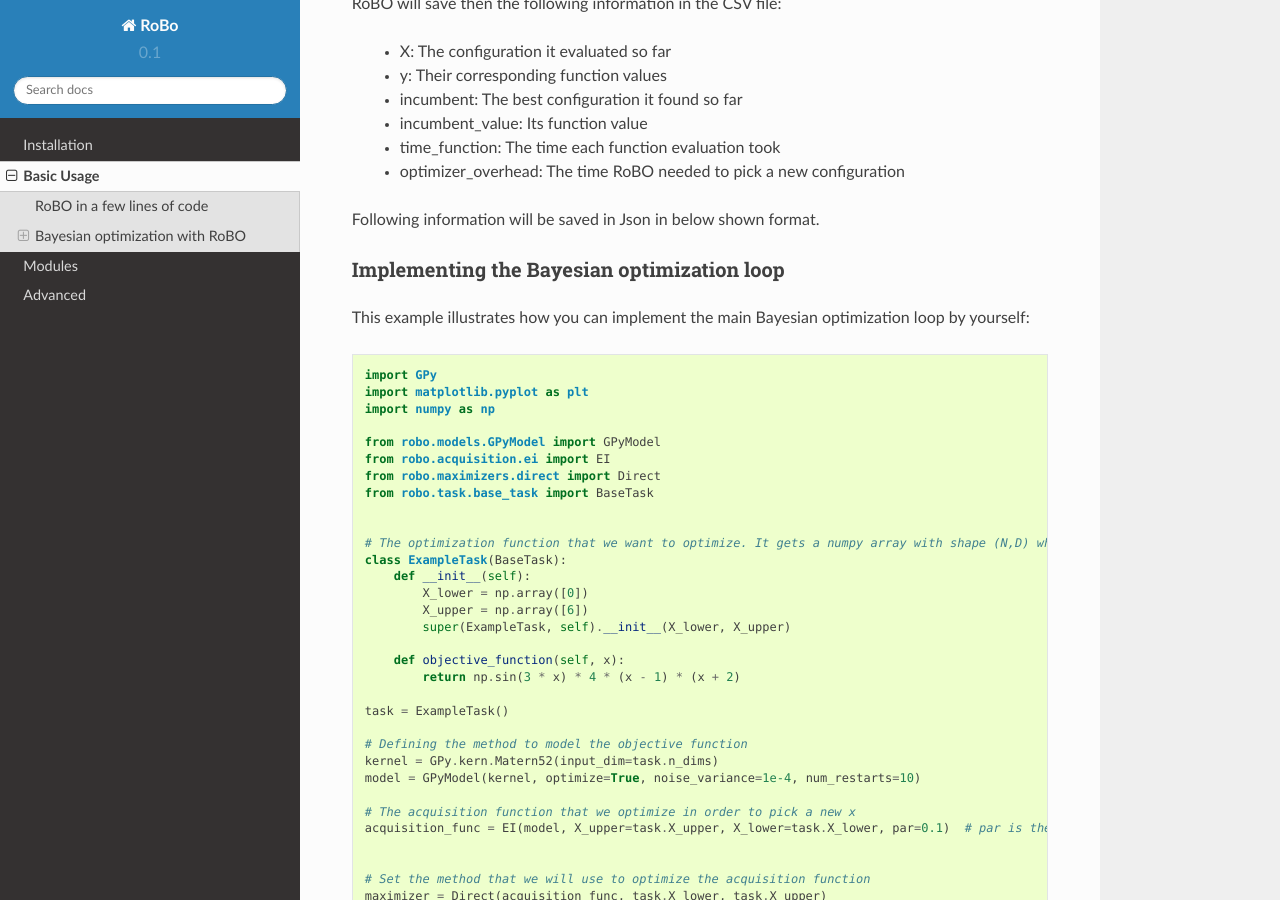
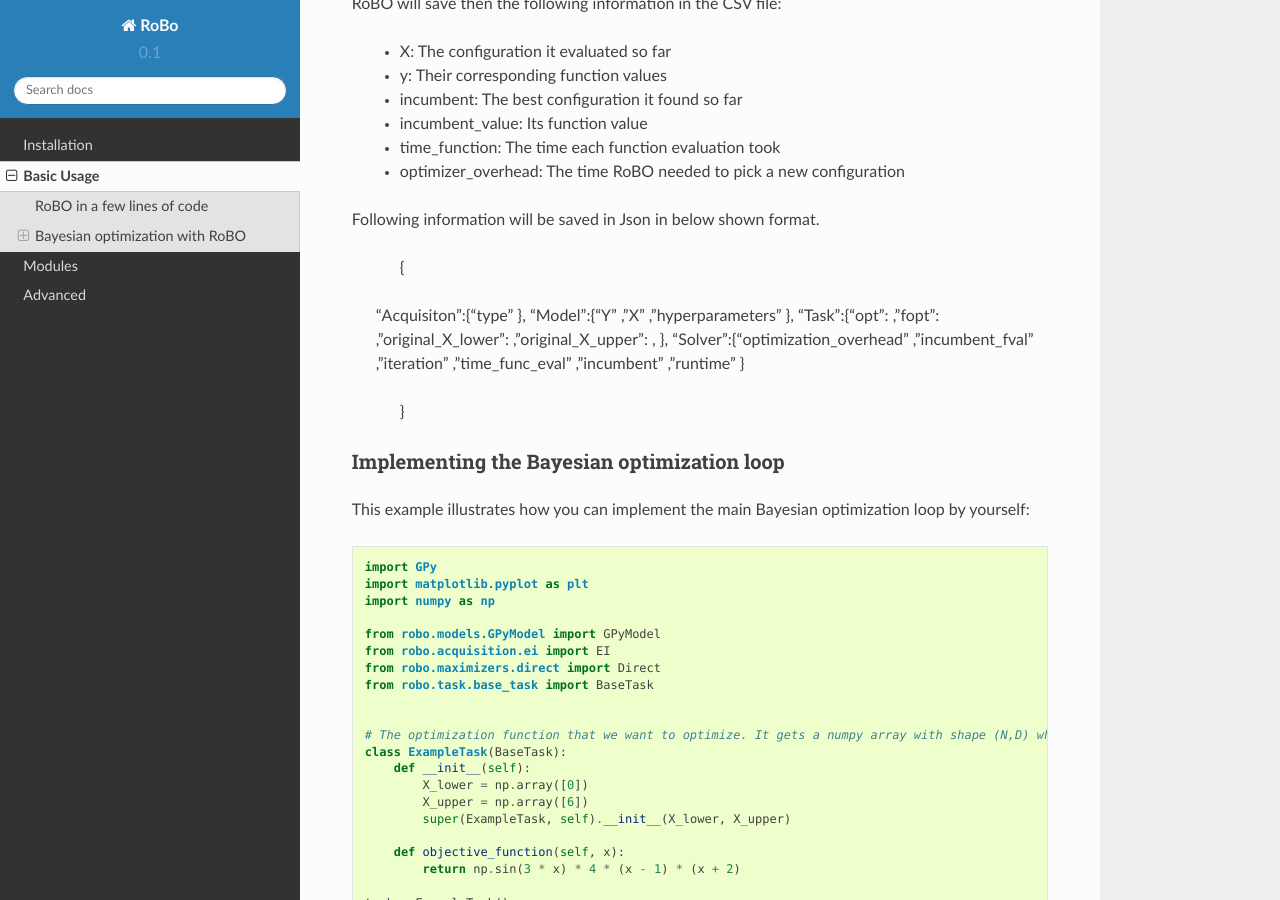
Before and after one commit to automl/RoBO, a Sphinx documentation site: the page built from docs/basics.rst, in a window 1280 px wide and 900 px high, scrolled down 3725 px. Built offline with Sphinx 7.4.7 and the Read the Docs theme 2.0.0, drawn with Linux system fonts in a browser that asks for light colours; formulas are drawn with MathJax 3; pages that are not in the unit, such as notebooks, are missing from menus.

Commit message:
documentation fix

```diff
--- a/docs/basics.rst
+++ b/docs/basics.rst
@@ -181,30 +181,11 @@ RoBO will save then the following information in the CSV file:
 
 Following information will be saved in Json in below shown format.
 
-.. code-block:: javascript
 	{
-      "Acquisiton":{
-         "type":
-      },
-      "Model":{
-         "Y": ,
-         "X": ,
-         "hyperparameters":
-      },
-      "Task":{
-         "opt": ,
-         "fopt": ,
-         "original_X_lower": ,
-         "original_X_upper": ,
-	  },
-      "Solver":{
-         "optimization_overhead": ,
-         "incumbent_fval": ,
-         "iteration": ,
-         "time_func_eval": ,
-         "incumbent": ,
-         "runtime":
-      }
+      "Acquisiton":{"type" },
+      "Model":{"Y" ,"X" ,"hyperparameters" },
+      "Task":{"opt": ,"fopt": ,"original_X_lower": ,"original_X_upper": , },
+      "Solver":{"optimization_overhead" ,"incumbent_fval" ,"iteration" ,"time_func_eval" ,"incumbent" ,"runtime"  }
 	}
 
 
```
